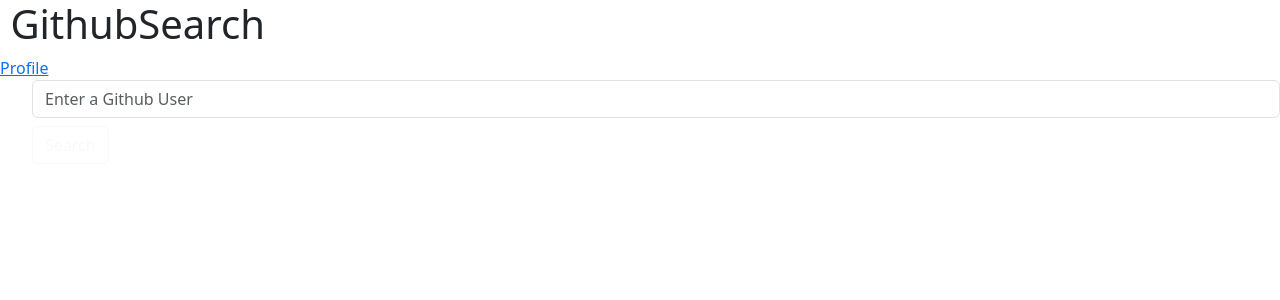
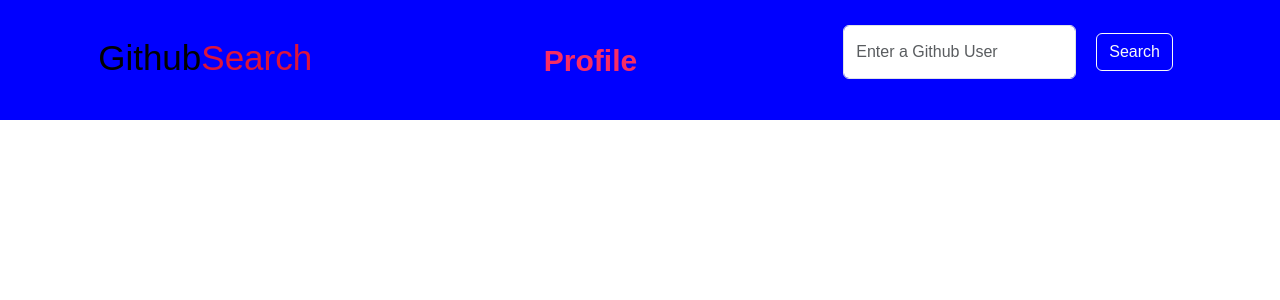
Before and after one commit to FloWambui/Github_Search, an Angular app: page /result-repo/1 in a window 1280 px wide. Shown: the top 300 px of the page. Built offline with nearby package versions, Linux system fonts and the light colour scheme.

Commit message:
this commit will add styling to the navbar component

```diff
--- a/src/app/components/navbar/navbar.component.css
+++ b/src/app/components/navbar/navbar.component.css
@@ -0,0 +1,47 @@
+nav {
+  display: flex;
+  justify-content: space-around;
+  align-items: center;
+  min-height: 15vh;
+  background-color: blue;
+  width: 100%;
+  font-family: Arial, Helvetica, sans-serif;
+}
+
+.span1 {
+  color: black;
+  font-size: 35px;
+  font-family: Arial, Helvetica, sans-serif;
+}
+.span2 {
+  color: crimson;
+  font-size: 35px;
+  font-family: Arial, Helvetica, sans-serif;
+}
+
+.nav-links {
+  display: flex;
+  justify-content: space-around;
+}
+.nav-links li {
+  list-style: none;
+}
+
+a {
+  color: #f72c64;
+  text-decoration: none;
+  font-size: 30px;
+  font-weight: bold;
+  padding-left: 4.5%;
+}
+a:hover {
+  color: #ebe7ee;
+  transition: 0.2s ease-in;
+}
+form {
+  display: flex;
+  flex-direction: row;
+}
+form button{
+    margin: 20px;
+}
--- a/src/app/components/navbar/navbar.component.html
+++ b/src/app/components/navbar/navbar.component.html
@@ -11,7 +11,7 @@
         <input class="form-control mr-sm-2" type="search" placeholder="Enter a Github User" aria-label="Search" name="username" [(ngModel)]="username">
         <button class="btn btn-outline-light my-2 mh-sm-o" type="submit" (click)="userProfile()" routerLink="../name-result" routerLinkActive="activeRoute">Search</button>
 
-    </form>&nbsp;&nbsp;
+    </form>
 
   </ul>
 </nav>
```
